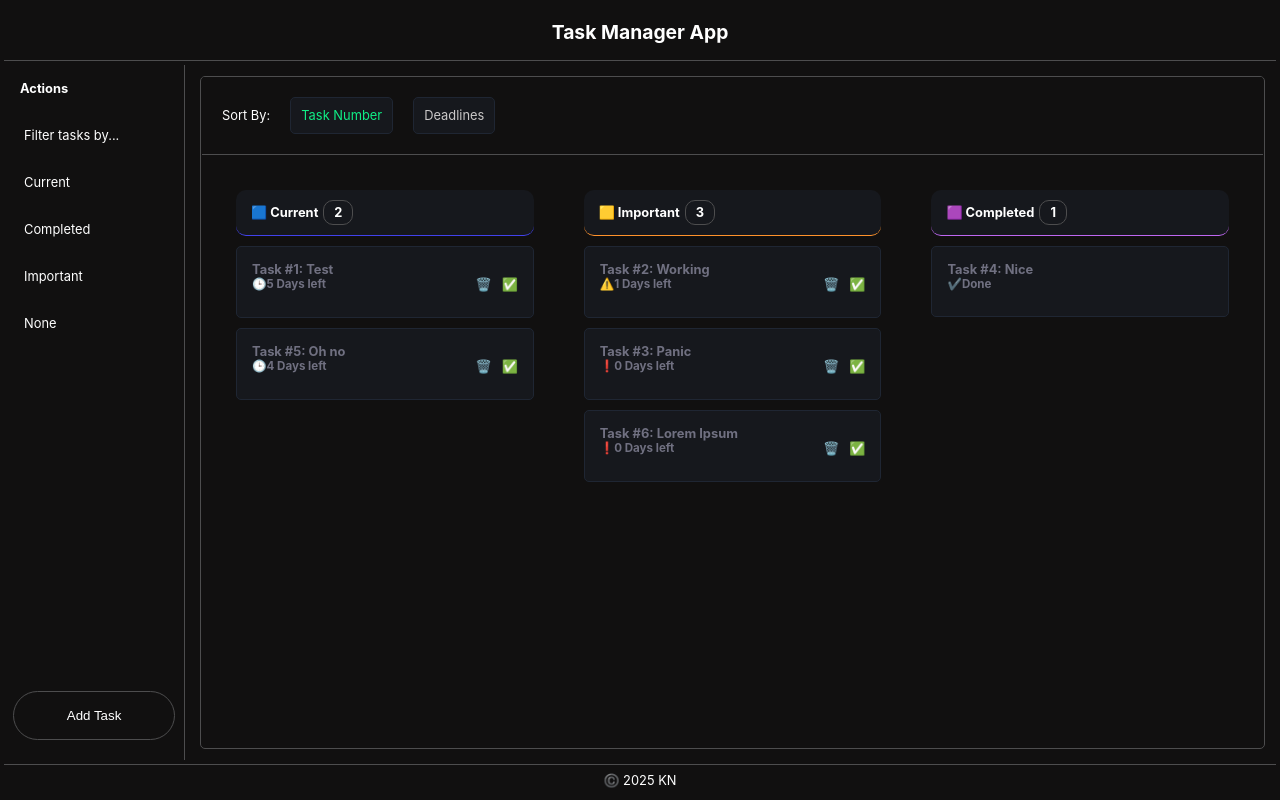
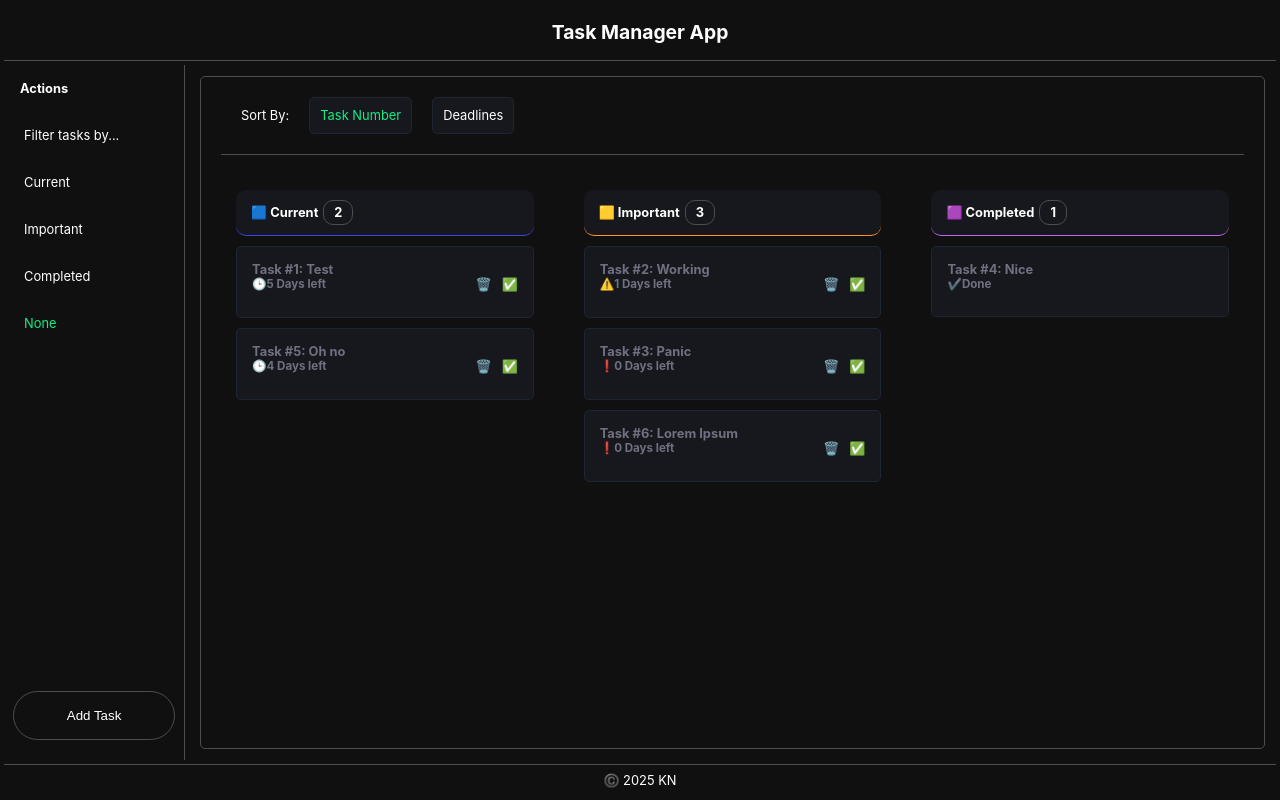
Before and after one commit to KnTest12/react-task-manager-app, a React (Create React App) app: page / in a window 1280 px wide. Built offline with nearby package versions, Linux system fonts and the light colour scheme.

Commit message:
filter feature completed

```diff
--- a/src/App.js
+++ b/src/App.js
@@ -51,6 +51,7 @@ export default function App() {
   const [tasks, setTasks] = useState([...taskList]);
   const [showAddTask, setShowAddTask] = useState(false);
   const [id, setId] = useState(tasks.length);
+  const [filter, setFilter] = useState("none");
 
   function handleShowAddForm() {
     setShowAddTask((showAddTask) => !showAddTask);
@@ -75,16 +76,26 @@ export default function App() {
     setTasks((tasks) => tasks.filter((task) => task.id !== id));
   }
 
+  function handleFilter(filterBy) {
+    setFilter((filter) => filterBy);
+  }
+
   return (
     <div className="app">
       <div className="header">
         <h2>Task Manager App</h2>
       </div>
-      <Sidebar showAddTask={showAddTask} onShowAddForm={handleShowAddForm} />
+      <Sidebar
+        onShowAddTask={showAddTask}
+        onShowAddForm={handleShowAddForm}
+        onFilter={handleFilter}
+        filter={filter}
+      />
       <TaskManager
         tasks={tasks}
         onCompleteTask={handleCompleteTask}
         onDeleteTask={handleDeleteTask}
+        filter={filter}
       />
       {showAddTask && <AddForm onAddTask={handleAddTask} />}
       <div className="footer">©️ 2025 KN</div>
@@ -92,23 +103,45 @@ export default function App() {
   );
 }
 
-function Sidebar({ showAddTask, onShowAddForm }) {
+function Sidebar({ onShowAddTask, onShowAddForm, onFilter, filter }) {
   return (
     <div className="sidebar">
       <h4>Actions</h4>
-      <div>Filter tasks by...</div>
-      <div>Current</div>
-      <div>Completed</div>
-      <div>Important</div>
-      <div>None</div>
-      <Button showAddTask={showAddTask} onClick={onShowAddForm}>
+      <label>Filter tasks by...</label>
+      <ul>
+        <li
+          className={filter === "current" ? "selected" : null}
+          onClick={() => onFilter("current")}
+        >
+          Current
+        </li>
+        <li
+          className={filter === "important" ? "selected" : null}
+          onClick={() => onFilter("important")}
+        >
+          Important
+        </li>
+        <li
+          className={filter === "completed" ? "selected" : null}
+          onClick={() => onFilter("completed")}
+        >
+          Completed
+        </li>
+        <li
+          className={filter === "none" ? "selected" : null}
+          onClick={() => onFilter("none")}
+        >
+          None
+        </li>
+      </ul>
+      <Button onShowAddTask={onShowAddTask} onClick={onShowAddForm}>
         sidebar-button
       </Button>
     </div>
   );
 }
 
-function TaskManager({ tasks, onCompleteTask, onDeleteTask }) {
+function TaskManager({ tasks, filter, onCompleteTask, onDeleteTask }) {
   const [sortBy, setSortBy] = useState("id");
 
   const currentSort = (a, b) => {
@@ -124,8 +157,9 @@ function TaskManager({ tasks, onCompleteTask, onDeleteTask }) {
   }
 
   return (
-    <div className="content">
+    <div className={filter === "none" ? "content" : "filter-view"}>
       <Sortbar sortBy={sortBy} onSort={handleSort} />
+      {(filter === "current" || filter === "none") && (
         <Tasklist
           tasks={tasks}
           onCompleteTask={onCompleteTask}
@@ -134,6 +168,8 @@ function TaskManager({ tasks, onCompleteTask, onDeleteTask }) {
         >
           current
         </Tasklist>
+      )}
+      {(filter === "important" || filter === "none") && (
         <Tasklist
           tasks={tasks}
           onCompleteTask={onCompleteTask}
@@ -142,9 +178,12 @@ function TaskManager({ tasks, onCompleteTask, onDeleteTask }) {
         >
           important
         </Tasklist>
+      )}
+      {(filter === "completed" || filter === "none") && (
         <Tasklist tasks={tasks} currentSort={(a, b) => b.id - a.id}>
           completed
         </Tasklist>
+      )}
     </div>
   );
 }
@@ -314,10 +353,10 @@ function AddForm({ onAddTask }) {
   );
 }
 
-function Button({ showAddTask, onClick, children }) {
+function Button({ onShowAddTask, onClick, children }) {
   return (
     <button className={children} onClick={onClick}>
-      {showAddTask ? "Close Form" : "Add Task"}
+      {onShowAddTask ? "Close Form" : "Add Task"}
     </button>
   );
 }
--- a/src/index.css
+++ b/src/index.css
@@ -62,13 +62,14 @@ html {
   justify-content: space-between;
 }
 
-.sidebar div {
+.sidebar li,
+.sidebar label {
   padding: 2vh;
   padding-left: 20px;
   text-align: left;
 }
 
-.sidebar div:hover {
+.sidebar li:hover {
   color: var(--color-sidebar-hover-text);
   background: var(--color-sidebar-hover-background);
   cursor: pointer;
@@ -152,6 +153,10 @@ textarea {
   padding: 0px 20px;
 }
 
+.filter-view {
+  overflow: auto;
+}
+
 .sortbar {
   grid-area: sortbar;
   position: sticky;
@@ -162,7 +167,6 @@ textarea {
   align-items: center;
   background: var(--color-bg);
   border-bottom: 1px solid var(--color-border);
-  margin: 0px -19px;
   padding: 10px 0px 10px 20px;
 }
 
@@ -177,8 +181,12 @@ textarea {
 .sortbar li {
   margin-top: 10px;
   margin-right: 20px;
+  margin-bottom: 10px;
   padding: 10px;
   cursor: pointer;
+  background: var(--color-content-background);
+  border: 1px solid var(--color-content-border);
+  border-radius: 5px;
 }
 
 .selected {
@@ -242,7 +250,9 @@ ul {
   list-style-type: none;
 }
 
-li {
+.current li,
+.important li,
+.completed li {
   background: var(--color-content-background);
   margin-bottom: 10px;
   padding: 15px;
```
Lines whose indentation alone changed are shown as unchanged.
